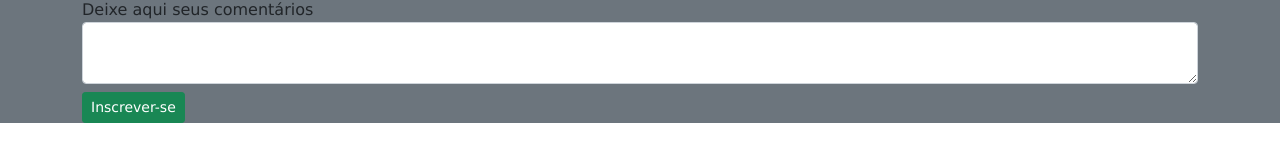
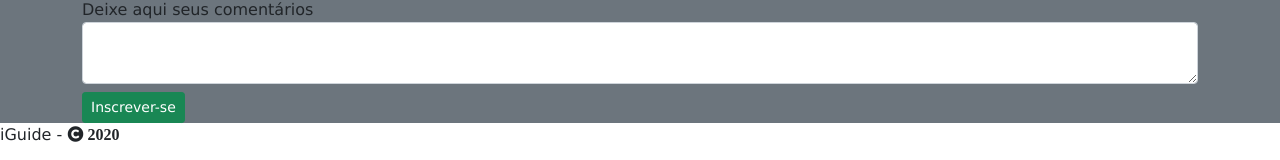
Before and after one commit to pauloalneto/startup_investor_site, a website: page src/index.html in a window 1280 px wide. Shown: the part 1969-2129 px from the top of the page. Before the commit the page ends 2092 px from the top, so only its background shows below. Drawn offline with Linux system fonts and the light colour scheme.

Commit message:
Continue template

```diff
--- a/src/index.html
+++ b/src/index.html
@@ -232,5 +232,7 @@
   <script src="./assets/js/bootstrap.bundle.min.js"></script>
   <script src="./assets/js/custom.js"></script>
 </body>
-
+<footer>
+  <p>iGuide - <i class="fa fa-copyright" aria-hidden="true"> 2020</i></p>
+</footer>
 </html>
```
Also changed, not shown: src/assets/webfonts/fa-solid-900.woff (deleted).
